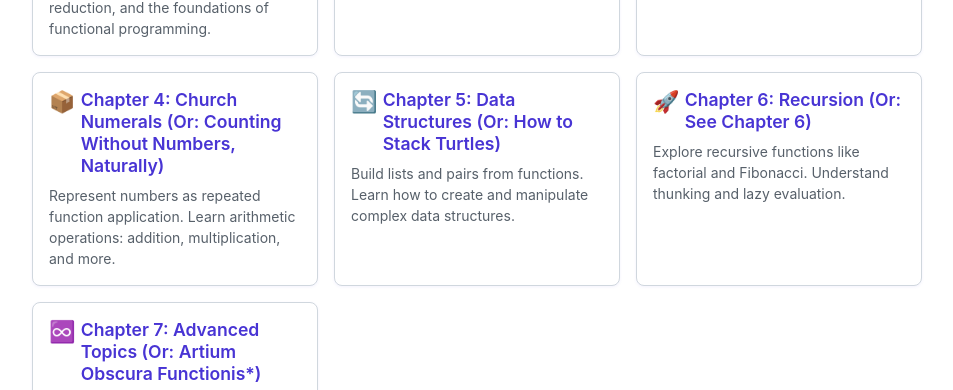
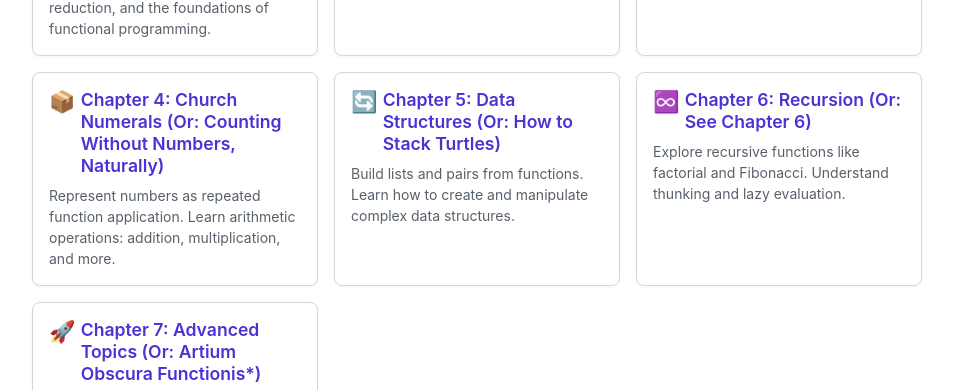
Before and after one commit to mawaha/lambda, a website: page docs/index.html in a window 1280 px wide. Shown: the part 2040-2430 px from the top of the page, without its empty margins (163-1116 px from the left). Drawn offline with Linux system fonts and the light colour scheme.

Commit message:
style: swap icons for chapters 6 and 7

```diff
--- a/docs/css/hybrid-style.css
+++ b/docs/css/hybrid-style.css
@@ -361,8 +361,8 @@ p {
 .chapter-card:nth-child(3) h3::before { content: "🔢"; }
 .chapter-card:nth-child(4) h3::before { content: "📦"; }
 .chapter-card:nth-child(5) h3::before { content: "🔄"; }
-.chapter-card:nth-child(6) h3::before { content: "🚀"; }
-.chapter-card:nth-child(7) h3::before { content: "♾️"; }
+.chapter-card:nth-child(6) h3::before { content: "♾️"; }
+.chapter-card:nth-child(7) h3::before { content: "🚀"; }
 
 .chapter-card p {
 	margin-bottom: 0;
```
